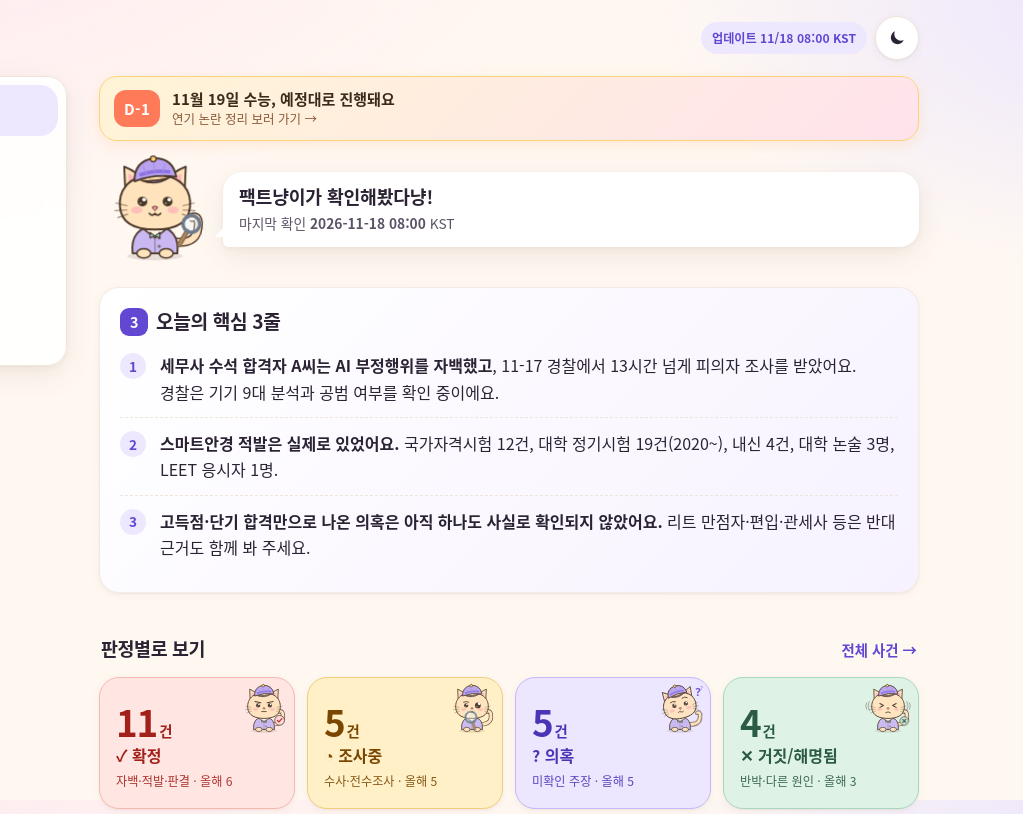
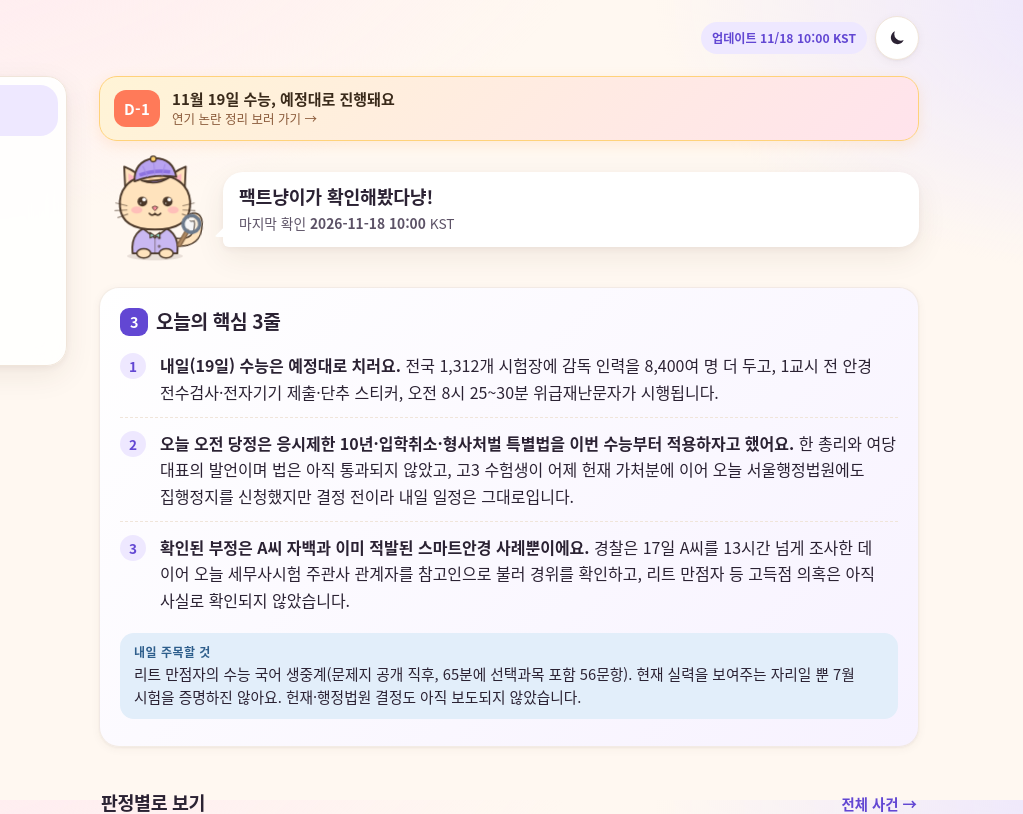
Before and after one commit to kimcanal/factnyang, a plain HTML site: page index.html in a window 1280 px wide. Shown: the top 814 px of the page, 257-1280 px from the left. Drawn offline with Linux system fonts and the light colour scheme.

Commit message:
오늘의 핵심 3줄을 수능 D-1 브리핑으로 개편
당정협의(10년 제한·입학취소 특별법, 미통과), 행정법원 집행정지 신청, A씨 주관사 참고인 조사를 반영하고, 홈에 '내일 주목할 것'을 추가했다.

```diff
--- a/app.js
+++ b/app.js
@@ -40,6 +40,26 @@ function sunDday(){var now=new Date(Date.now()+9*3600*1000);var t=Date.UTC(now.g
   $("st-cat").innerHTML = FN.svg("conf",76);
   $("upd").textContent = window.FC_UPDATED_TIME || window.FC_UPDATED;
   $("upd-top").textContent = (window.FC_UPDATED_TIME || window.FC_UPDATED).replace(/^\d{4}-/,"").replace("-","/")+" KST";
+
+  (function(){
+    var list=$("three-list"), items=window.FC_TAKEAWAYS||[];
+    if(list && items.length){
+      list.innerHTML=items.map(function(it){
+        return "<li><b>"+esc(it.h)+"</b> "+esc(it.t)+"</li>";
+      }).join("");
+    }
+    var foot=$("three-foot"), note=window.FC_TAKEAWAY_NOTE;
+    if(foot && note && note.t){
+      foot.innerHTML="<b>"+esc(note.k)+"</b>"+esc(note.t);
+      foot.hidden=false;
+    }
+    var dd=$("home-dday");
+    if(dd){
+      var d=sunDday();
+      dd.textContent=d==="종료"?"수능 종료":"수능 "+d;
+    }
+  })();
+
 
   // 홈: 판정 타일
   var cur = C.filter(function(c){return !c.past;});
--- a/data.js
+++ b/data.js
@@ -1,6 +1,12 @@
 // 마지막 확인일: 2026-11-18 (KST). 모든 수치는 출처 링크의 공식 자료·보도 기준.
 window.FC_UPDATED = "2026-11-18";
-window.FC_UPDATED_TIME = "2026-11-18 08:00";
+window.FC_UPDATED_TIME = "2026-11-18 10:00";
+window.FC_TAKEAWAYS = [
+  {h:"내일(19일) 수능은 예정대로 치러요.", t:"전국 1,312개 시험장에 감독 인력을 8,400여 명 더 두고, 1교시 전 안경 전수검사·전자기기 제출·단추 스티커, 오전 8시 25~30분 위급재난문자가 시행됩니다."},
+  {h:"오늘 오전 당정은 응시제한 10년·입학취소·형사처벌 특별법을 이번 수능부터 적용하자고 했어요.", t:"한 총리와 여당 대표의 발언이며 법은 아직 통과되지 않았고, 고3 수험생이 어제 헌재 가처분에 이어 오늘 서울행정법원에도 집행정지를 신청했지만 결정 전이라 내일 일정은 그대로입니다."},
+  {h:"확인된 부정은 A씨 자백과 이미 적발된 스마트안경 사례뿐이에요.", t:"경찰은 17일 A씨를 13시간 넘게 조사한 데 이어 오늘 세무사시험 주관사 관계자를 참고인으로 불러 경위를 확인하고, 리트 만점자 등 고득점 의혹은 아직 사실로 확인되지 않았습니다."}
+];
+window.FC_TAKEAWAY_NOTE = {k:"내일 주목할 것", t:"리트 만점자의 수능 국어 생중계(문제지 공개 직후, 65분에 선택과목 포함 56문항). 현재 실력을 보여주는 자리일 뿐 7월 시험을 증명하진 않아요. 헌재·행정법원 결정도 아직 보도되지 않았습니다."};
 window.FC_CASES = [
 {
  id:"semusa-a", status:"확정", type:"국가전문자격", exam:"세무사", date:"2026-11-15",
@@ -12,6 +18,7 @@ window.FC_CASES = [
   "공인회계사 1차(3월): 1교시 경영학·경제원론 80점 만점에 80점, 2교시 기업법·세법개론 100점 만점에 100점을 받았지만 3교시 회계학에 응시하지 않아 탈락했습니다. 주변에는 '배가 아파 포기했다'고 했으나, 경찰은 기기 배터리 방전 때문으로 보고 이후 결함을 보완해 세무사 시험에 응시한 것으로 의심한다고 보도됐습니다(국민일보).",
   "수법: 'AI 안경'이 아니라 초소형 카메라로 문제를 찍어 스마트폰 생성형 AI로 보내고, 초소형 액정 모니터로 답을 확인한 것으로 보도됐습니다. 개조 계산기도 썼다고 경위서에 적었습니다.",
   "변호인이 초소형 카메라·노트북·휴대전화 등 기기 9대를 제출했고(AI 안경·이어폰은 없음), 11-17 서울경찰청 광역수사단에 피의자(위계공무집행방해·업무방해)로 출석해 오전 9시 20분께부터 밤 11시께까지 13시간 넘게 조사를 받았습니다. 귀가하며 '남은 절차에도 빠짐없이 참석하겠다'고 말했습니다. 경찰은 수능에 대비해 시험 부정행위 전담팀도 꾸렸습니다.",
+  "11-18 경찰은 세무사시험 주관사 관계자 등을 참고인으로 불러, 부정행위가 일어난 경위와 현장에서 막기 어려웠던 이유를 확인한다고 밝혔습니다. A씨 진술의 신빙성을 검증하고 필요하면 다시 불러 조사할 계획입니다(YTN).",
   "반입이 허용되는 계산기를 개조해 외부 기기와 문제·답안을 주고받는 일종의 '허브'로 쓴 것으로 알려졌습니다. A씨는 귀가 때 기기를 어디에 숨겼는지, 단독 범행이 맞는지 등의 질문에는 '죄송합니다'라고만 답했고, 경찰은 진술과 기기 분석 결과를 토대로 강제수사 여부를 검토할 것으로 보도됐습니다(뉴시스).",
   "시험 관계기관에 낸 7쪽 분량 경위서에는 범행 장비를 온라인에서 구입했고 작년(2025년) 12월부터 세무사·회계사 시험 부정행위를 준비했다는 내용이 담긴 것으로 전해졌습니다. 경찰 조사 전 제출한 기기 일부는 파손된 상태였고, 경찰은 실제 범행에 쓰였는지 포렌식 중입니다(연합뉴스).",
   "국세청은 시험무효·5년 응시정지 처분을 위한 청문을 사전 통지했고, 공단은 업무방해로 형사 고소할 계획입니다."
@@ -22,6 +29,7 @@ window.FC_CASES = [
  ],
  meme:"'세무냥이'는 A씨가 온라인 커뮤니티에서 쓰던 본인 닉네임입니다. 이 사건 뒤 '○○냥이'가 다른 고득점자를 의심하는 밈으로 번졌습니다.",
  sources:[
+  ["경찰, 'AI 부정행위' 세무사시험 주관사 등 조사...경위 확인","YTN","2026-11-18 09:39","https://www.ytn.co.kr/_ln/0103_202611180939181659"],
   ["'AI부정행위' 세무사 수석합격자 13시간 경찰조사 후 귀가(종합2보)","연합뉴스","2026-11-17 23:25","https://www.yna.co.kr/view/AKR20261117042652004"],
   ["경찰, 'AI 부정행위 자수' 세무사 수석 14시간 조사","YTN","2026-11-18 00:01","https://www.ytn.co.kr/_ln/0103_202611180001067617"],
   ["[단독] 몸에 숨긴 초소형 액정 모니터로 AI가 전달해 준 정답 확인했다","국민일보","2026-11-17","https://www.kmib.co.kr/article/20261117501882"],
@@ -404,7 +412,9 @@ window.FC_TIMELINE = [
  ["2026-11-17","[저녁] 대통령, 순방지에서 화상 수능 비상 점검회의: 부정 신고 건당 1억 원 이상 포상 검토, 시험 중 문제지를 AI에 올린 사례 전수조사(빅테크 협약), 불시 재난문자 추가, 학용품 일괄 지원 지시. 청와대 'AI 악용 부정행위 비상 대응 TF' 구성","정책"],
  ["2026-11-17","네이버쇼핑(판매자 공지)·당근(거래 채팅 안내), AI 안경·초소형 카메라 등 시험 부정행위 악용 우려 기기 주의 안내. 과기정통부·중앙전파관리소, 온라인 판매 미인증 기기 단속 강화 방침","정책"],
  ["2026-11-17","국민의힘, 수능 AI 부정행위 대책 미비를 이유로 수능 종료 뒤 국무총리·교육부 장관 해임건의안 제출 예고(미제출). 여야 각각 시험 부정행위 처벌 특별법 추진","정책"],
- ["2026-11-18","더불어민주당·정부 국회 당정협의 예정(오전 9시 30분, 수능 AI 부정행위 대책). 응시자격 박탈 10년·올해분 소급 적용 특별법 논의 보도(미통과, 결과 미보도)","예정"],
+ ["2026-11-18","[오전] 당정협의(국회): 한 총리 '응시제한 10년, 이번 수능부터 적용되길'·시험 후 조사·형사책임, 여당 대표 '입학취소·형사처벌 법 근거 만들 것'. 특별법은 아직 미통과","정책"],
+ ["2026-11-18","고3 수험생, 서울행정법원에 수능 시험일 지정 무효확인소송·25일 자정까지 집행정지 신청(전날 헌재 가처분에 이은 추가 신청, 결정 미보도)","정책"],
+ ["2026-11-18","경찰, 세무사시험 주관사 관계자 등을 참고인으로 불러 부정 경위 확인. A씨 진술 신빙성 검증·필요 시 재소환","조사중"],
  ["2026-11-18","전국 1,312개 시험장에서 수능 예비소집(수험표 수령·시험장 위치·전자기기 반입 금지 유의사항 안내)","예정"],
  ["2026-11-18","개인정보위, 스마트안경 제조사·서비스 제공사 대상 개인정보 보호 가이드라인(촬영 표시등 명확화·설계 권고) 연내 발표 예정 보도. 강제력은 없고 의무화는 추후 검토","정책"],
  ["2026-11-19","2027학년도 수능 시행 예정 / 리트 만점자 수능 국어 공개 풀이 예고","예정"]
@@ -425,9 +435,13 @@ window.FC_SUNEUNG = {
   ["감독","기존 감독관 7만5천여 명에 스마트기기 전담 1,800여 명·복도 감독관 6,600여 명 등 8,400여 명 추가. 의심 시 고사본부 별도 공간에서 금속탐지기 검사"],
   ["사후","의심 사례는 끝까지 추적해 시험 무효·응시자격 박탈·고발·수사의뢰. 의심 번호의 AI 서비스 접속 기록·통신사실확인자료를 확보하고, 글로벌 빅테크와 협력해 시험 시간 중 문제지를 촬영해 AI에 올린 사례를 전수조사(11-17 대통령 지시)"],
   ["신고·추가 지시","11-17 저녁 대통령 화상 점검회의 지시(검토 단계): 첨단장비 부정 신고 시 건당 1억 원 이상 포상·공동 부정 자진신고자 제재 감면, 예고된 재난문자 외 수능 당일 1회 이상 불시 추가 발송, 수정액·지우개 등 학용품 교육부 일괄 지원, 국가자격시험에도 빅테크 자료 제출 의무화 입법 추진"],
-  ["제재","응시자격 제한 1년→최대 10년 추진(올해분부터 적용되도록 국회 협의), 부정 입학 시 입학 취소. 대학에 학적을 둔 재수·반수생이 적발되면 다니던 대학에서 퇴학하고 10년간 대학 입학 금지(대교협과 협의). 스마트기기 이용 등 중대 부정은 위계에 의한 공무집행방해(5년 이하 징역)로 고발·수사의뢰, 부정용 기기 판매자·구매자도 수사 방침. 성실히 감독한 교사의 민원·소송 책임은 정부가 부담. 국회에는 정지 기간을 3~5년으로 늘리는 고등교육법 개정안 등이 11-16~17 잇따라 발의됨(미통과). 국가시험 부정행위를 기본 5년 이하 징역·5천만원 이하 벌금으로 처벌하는 '국가시험등의 공정성 보호에 관한 법률안'과 국회 특위 구성 결의안, 형법 개정안도 11-17 발의(미통과)"]
+  ["제재","응시자격 제한 1년→최대 10년 추진(올해분부터 적용되도록 국회 협의), 부정 입학 시 입학 취소. 18일 오전 당정협의에서 한 총리는 응시제한 10년이 이번 수능부터 적용되길 바란다고 했고, 여당 대표는 입학취소·형사처벌의 법 근거를 만들겠다고 밝혔습니다(속보, 법 미통과). 대학에 학적을 둔 재수·반수생이 적발되면 다니던 대학에서 퇴학하고 10년간 대학 입학 금지(대교협과 협의). 스마트기기 이용 등 중대 부정은 위계에 의한 공무집행방해(5년 이하 징역)로 고발·수사의뢰, 부정용 기기 판매자·구매자도 수사 방침. 성실히 감독한 교사의 민원·소송 책임은 정부가 부담. 국회에는 정지 기간을 3~5년으로 늘리는 고등교육법 개정안 등이 11-16~17 잇따라 발의됨(미통과). 국가시험 부정행위를 기본 5년 이하 징역·5천만원 이하 벌금으로 처벌하는 '국가시험등의 공정성 보호에 관한 법률안'과 국회 특위 구성 결의안, 형법 개정안도 11-17 발의(미통과)"]
  ],
  sources:[
+  ["[속보] 한 총리 \"'응시자격제한 10년' 이번 수능부터 적용되길\"","연합뉴스TV","2026-11-18 09:39","https://www.yonhapnewstv.co.kr/news/AKR20261118093900fYw"],
+  ["[속보]한성숙 총리 \"수능 부정 엄중 형사책임, 시험 후에도 면밀히 조사할 것\"","머니투데이","2026-11-18 09:38","https://www.mt.co.kr/society/2026/11/18/2026111809373394320"],
+  ["[속보]김민석 대표 \"수능 부정행위 입학취소·형사처벌 법 근거 만들 것\"","머니투데이","2026-11-18 09:40","https://www.mt.co.kr/society/2026/11/18/2026111809385190417"],
+  ["'AI 부정행위' 우려에 \"내일 수능 연기해달라\"…고3, 행정법원에도 소송","파이낸셜뉴스(뉴스1)","2026-11-18 09:01","https://www.fnnews.com/news/202611180902024188"],
   ["수능 딱 하루 남았는데 커닝은 결국 '사람 눈' 판별…혼란 불가피","파이낸셜뉴스(뉴스1)","2026-11-18 05:02","https://www.fnnews.com/news/202611180502122573"],
   ["이틀 짜낸 AI 커닝 대책 '단추에 스티커 부착'","동아일보","2026-11-18 04:30","https://www.donga.com/news/Society/article/all/20261118/135043031/2"],
   ["'AI 커닝 땐 다니던 대학도 퇴학·10년간 입학 금지'…정부, 징역 5년 등 '초강수'","아주경제","2026-11-17 16:13","https://www.ajunews.com/view/20261117160913666"],
--- a/guide.js
+++ b/guide.js
@@ -120,7 +120,7 @@ window.FC_GUIDE = {
     {name:"장동혁",role:"국민의힘 대표",date:"2026-11-16",via:"공개 발언",claim:"확실한 대책이 없다면 수능 연기를 검토해야 한다고 했어요. 보도에 따르면 당 전체 입장은 아니었어요.",src:"https://www.hankookilbo.com/news/article/A2026111612040002125",srcName:"한국일보"},
     {name:"김승호",role:"실천교육교사모임 정책부실장",date:"2026-11-16",via:"언론 인터뷰",claim:"연기하면 부정행위 준비 시간이 늘어나는 부작용이 더 클 수 있다며, 당장 가능한 대책을 빨리 마련해 수험생을 안심시켜야 한다고 했어요.",src:"https://www.hankookilbo.com/news/article/A2026111612040002125",srcName:"한국일보"}
   ],
-  petition:"국회 국민동의청원으로 수능 연기를 요구한 사례는 확인하지 못했어요. 다만 연합뉴스에 따르면 17일 오전까지 한국교육과정평가원 수능 홈페이지에 올라온 글이 2,000건을 넘었고, 상당수가 연기를 요구하는 내용이었어요. 일정을 바꾸면 수험생 리듬과 대입 일정이 흔들린다는 반대 글도 함께 올라왔어요. 17일에는 자신을 고3 수험생이라고 밝힌 신청인이 수능 시험일 지정과 교육부의 일정 유지 결정을 취소해 달라는 헌법소원을 내고, 19일 수능 효력을 멈춰 달라는 가처분도 헌법재판소에 신청했어요. 18일 새벽 기준 헌재 결정은 보도되지 않았어요.",
+  petition:"국회 국민동의청원으로 수능 연기를 요구한 사례는 확인하지 못했어요. 다만 연합뉴스에 따르면 17일 오전까지 한국교육과정평가원 수능 홈페이지에 올라온 글이 2,000건을 넘었고, 상당수가 연기를 요구하는 내용이었어요. 일정을 바꾸면 수험생 리듬과 대입 일정이 흔들린다는 반대 글도 함께 올라왔어요. 17일에는 자신을 고3 수험생이라고 밝힌 신청인이 수능 시험일 지정과 교육부의 일정 유지 결정을 취소해 달라는 헌법소원을 내고, 19일 수능 효력을 멈춰 달라는 가처분도 헌법재판소에 신청했어요. 같은 신청인은 18일 서울행정법원에도 평가원·교육부를 상대로 시험일 지정 무효확인소송과, 25일 자정까지 수능 시행을 멈춰 달라는 집행정지를 냈다고 보도됐어요. 18일 오전 기준 헌재·행정법원 결정은 보도되지 않았고, 내일 수능은 예정대로입니다.",
   precedent:[
     ["2005","부산 APEC 정상회의 영향으로 6일 연기. 연초에 미리 정해졌어요."],
     ["2010","서울 G20 정상회의 영향으로 일주일 연기. 역시 미리 발표됐어요."],
@@ -134,6 +134,7 @@ window.FC_GUIDE = {
     ["\"대책없으면 수능 연기 해야\" 입시 강사들, 수능 AI 부정행위 한 목소리","이투데이","2026-11-17","https://www.etoday.co.kr/news/view/2648976"],
     ["수능 D-2, 끊이지 않는 연기 요구…교육부 \"검토 어렵다\"","연합뉴스","2026-11-17","https://www.yna.co.kr/view/AKR20261117070700530"],
     ["\"AI 부정행위 우려\" 수험생, 헌재에 19일 수능 효력정지 신청","연합뉴스","2026-11-17 20:08","https://www.yna.co.kr/view/AKR20261117167700004"],
+    ["'AI 부정행위' 우려에 \"내일 수능 연기해달라\"…고3, 행정법원에도 소송","파이낸셜뉴스(뉴스1)","2026-11-18 09:01","https://www.fnnews.com/news/202611180902024188"],
     ["교육차관 \"수능 연기 논의했지만, 입시 혼란 더 크다 결론\"","연합뉴스","2026-11-17","https://www.yna.co.kr/view/AKR20261117129200530"],
     ["'1타강사' 현우진 \"수능 미뤄야...李 대통령 결단 필요\"","YTN","2026-11-17","https://www.ytn.co.kr/_ln/0103_202611171311363477"],
     ["일타강사 현우진 \"수능 미뤄야, 대통령 결단 부탁\"…이지영·정승제도 경고","뉴스1","2026-11-17","https://www.news1.kr/society/general-society/6356714"]
--- a/index.html
+++ b/index.html
@@ -31,11 +31,8 @@
 
       <article class="card three">
         <h2 class="card-h"><span class="h-ic" aria-hidden="true">3</span>오늘의 핵심 3줄</h2>
-        <ol class="three-list">
-          <li><b>세무사 수석 합격자 A씨는 AI 부정행위를 자백했고</b>, 11-17 경찰에서 13시간 넘게 피의자 조사를 받았어요. 경찰은 기기 9대 분석과 공범 여부를 확인 중이에요.</li>
-          <li><b>스마트안경 적발은 실제로 있었어요.</b> 국가자격시험 12건, 대학 정기시험 19건(2020~), 내신 4건, 대학 논술 3명, LEET 응시자 1명.</li>
-          <li><b>고득점·단기 합격만으로 나온 의혹은 아직 하나도 사실로 확인되지 않았어요.</b> 리트 만점자·편입·관세사 등은 반대 근거도 함께 봐 주세요.</li>
-        </ol>
+        <ol class="three-list" id="three-list"></ol>
+        <p class="three-foot" id="three-foot" hidden></p>
       </article>
 
       <div class="sec-h"><h2>판정별로 보기</h2><a href="#cases" class="link-more">전체 사건 →</a></div>
@@ -45,7 +42,7 @@
       <div class="stories" id="stories" tabindex="0" aria-label="최근 이슈 카드"></div>
 
       <a class="card dday" href="#info-suneung">
-        <span class="dday-badge">수능 D-2</span>
+        <span class="dday-badge" id="home-dday">수능 D-1</span>
         <span class="dday-t"><b>11월 19일 수능, 이렇게 달라져요</b><span>안경·시계 전수 점검, 스마트기기 1교시 전 제출</span></span>
         <span class="chev" aria-hidden="true">›</span>
       </a>
--- a/style.css
+++ b/style.css
@@ -108,6 +108,9 @@ main{padding:0 var(--s4)}
 .three-list li:first-child{border-top:0;padding-top:var(--s1)}
 .three-list li::before{content:counter(t);position:absolute;left:0;top:calc(var(--s3) + 1px);width:26px;height:26px;border-radius:50%;background:var(--brand-soft);color:var(--brand);font-weight:900;font-size:.85rem;display:grid;place-items:center}
 .three-list li:first-child::before{top:calc(var(--s1) + 1px)}
+.three-foot{margin:var(--s3) 0 0;padding:10px 14px;border-radius:14px;background:var(--plan-bg);color:var(--ink);font-size:.92rem;line-height:1.55}
+.three-foot b{display:block;font-size:.75rem;font-weight:850;letter-spacing:.04em;color:var(--plan);margin:0 0 2px}
+.three-foot[hidden]{display:none}
 
 .sec-h{display:flex;align-items:baseline;justify-content:space-between;margin:var(--s6) 2px var(--s3)}
 .sec-h h2{margin:0;font-size:1.15rem;font-weight:850;letter-spacing:-.02em}
```
Also changed, not shown: 1 other file.
